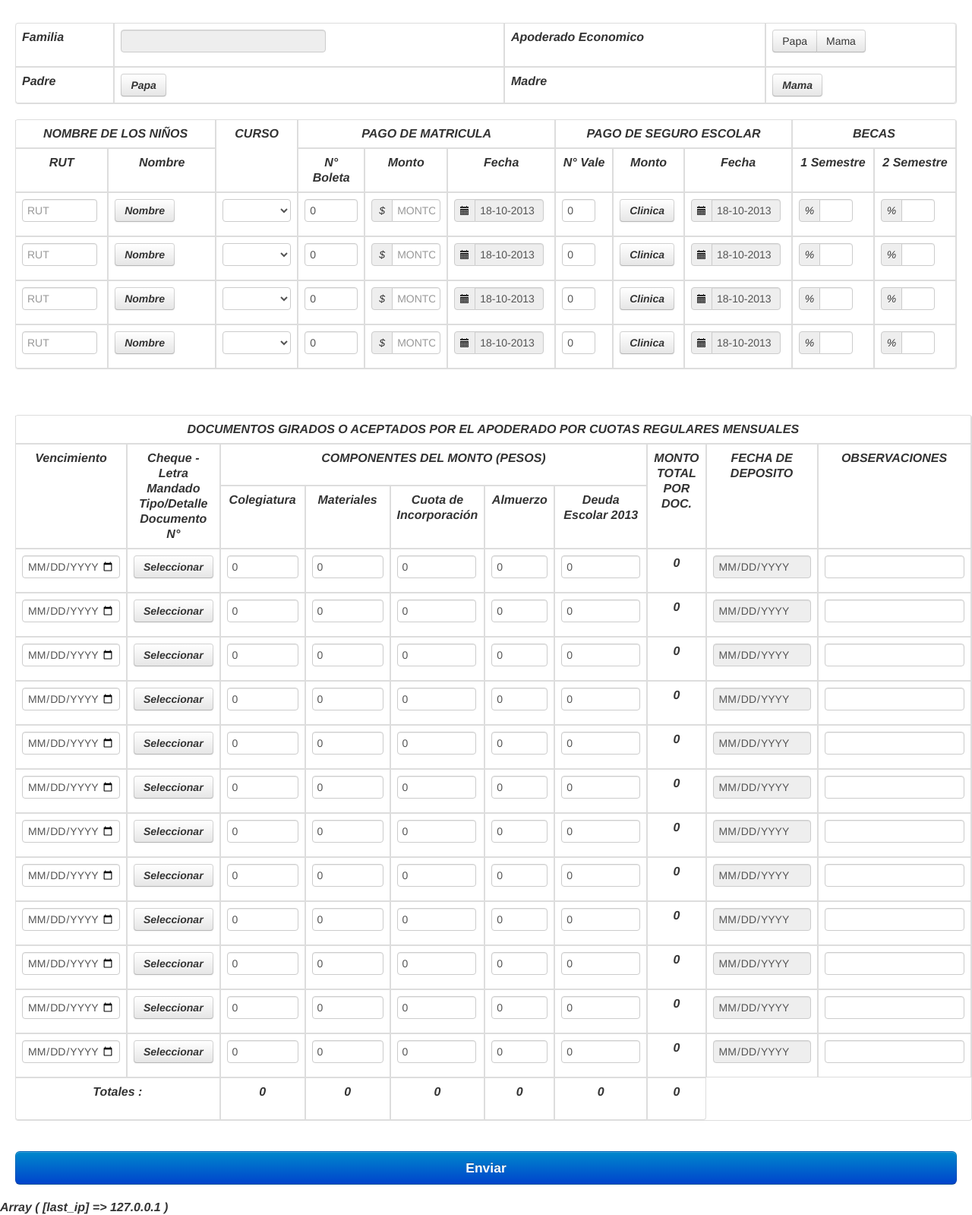
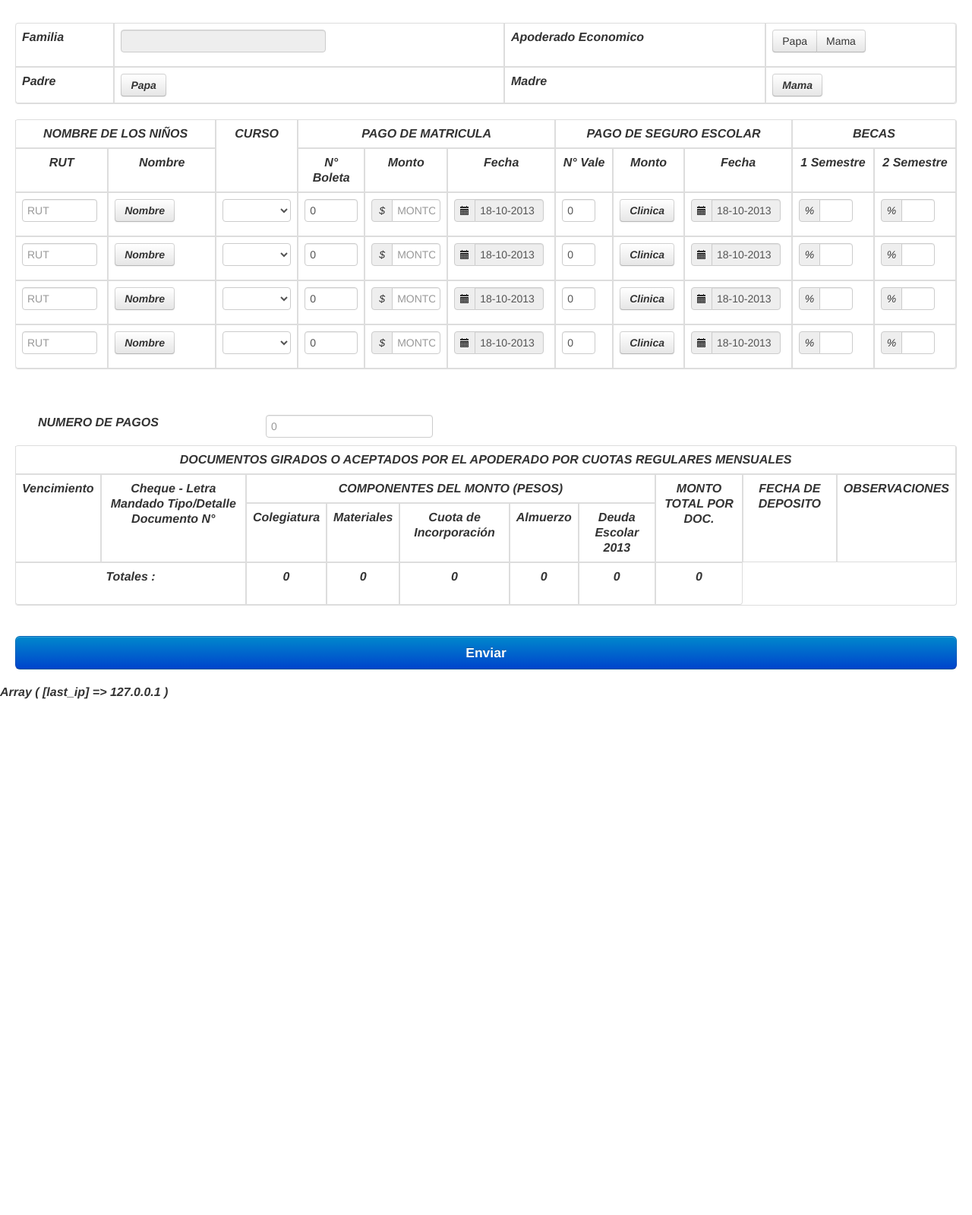
Before and after one commit to lhidalgo42/colegio2, a PHP site: page /vistas/Matriculas/index.php in a window 1280 px wide. Shown: the whole page at 76% size. After the commit the page ends 920 px from the top, so only its background shows below. Run offline with PHP 8.4, Linux system fonts and the light colour scheme; some libraries are stand-ins or nearby versions.

Commit message:
Documentos por cantidad de pagos

```diff
--- a/vistas/Matriculas/Documentos.php
+++ b/vistas/Matriculas/Documentos.php
@@ -1,4 +1,9 @@
-<table  width="100%" border="1" class="table table-bordered">
+<div class="span3"> NUMERO DE PAGOS</div>
+<div class="span4">
+	<input type="number" id="cuotas" placeholder="0">
+</div>
+
+<table  width="100%" border="1" class="table table-bordered" id="tablaDocs">
 <thead>
   <tr>
     <td colspan="12"><center><strong>DOCUMENTOS GIRADOS O ACEPTADOS POR EL APODERADO POR CUOTAS REGULARES MENSUALES</strong></center></td>
@@ -22,28 +27,8 @@
     <td><center>Deuda Escolar 2013</center></td>
   </tr>
   </thead>
-  <tbody>
-  <?php for($i=1;$i<13;$i++)
-  {
-  $b=$i-1;
-  ?>
-  <tr>
-    <td><input style="width:115px;" type="date" id="FechaBol<?php echo $i; ?>"></td>
-    <td style="width:100px;"><center><a id="modalP<?php echo $i; ?>" role="button" onClick="MostrarP(<?php echo $i; ?>)"class="btn" data-toggle="modal" tipo="" chequebanco="" chequenumero="" chequemonto="" chequefecha="" letranumero="" letramonto="" efectivomonto="">Seleccionar</a></center></td>
-    <!-- suma desde aqui-->
-    <td><input type="number" style="width:80px;" min="0"  value="0" id="<?php echo"Col".$i;?>"></td>
-    <td><input type="number" style="width:80px;" min="0" value="0" id="<?php echo"Mat".$i;?>"></td>
-    <td style="width:90px;"><input type="number" style="width:90px;" min="0" value="0" id="<?php echo"Cou".$i;?>"></td>
-    <td><input type="number" style="width:60px;" min="0" value="0" id="<?php echo"Alm".$i;?>" ></td>
-    <td style="width:90px;"><input type="number" style="width:90px;" min="0" value="0"  id="<?php echo"Deu".$i;?>"></td>
-    <!-- hasta aqui -->
-    <td style="width:80px;"><center><div id="<?php echo"Total".$i.""; ?>">0</div></center></td>
-    <td><input type="date" style="width:115px;" id="<?php echo"fechaD".$i.""?>" disabled></td>
-    <td><input type="text" style="width:170px;" id="<?php echo"obs".$i.""?>"></td>
-  </tr>
-  <?php
-  }
-  ?> </tbody>
+  <tbody id="pagoCuotas">
+  </tbody>
   <div class="clearfix"></div>
   <tfoot>
   <tr>
--- a/vistas/Matriculas/index.php
+++ b/vistas/Matriculas/index.php
@@ -10,7 +10,6 @@ $campos=array(array("inputRUT","rut"),array("inputNombre","nombre"),array("input
 <title>Matriculas</title>
 <link rel="stylesheet" href="../../css/bootstrap-combined.min.css">
 <link rel="stylesheet" href="../../css/bootstrap-formhelpers.css">
-<link rel="stylesheet" href="../../css/matricula.css">
 <script src="http://ajax.googleapis.com/ajax/libs/jquery/1.9.1/jquery.min.js"></script>
 <script src="../../js/bootstrap.min.js"></script>
 <script src="../../js/bootstrap-formhelpers-datepicker.js"></script>
@@ -192,11 +191,44 @@ function beca(I){
  function verificarRut( Objeto ) // extre el rut de la casilla y lo verifica atraves del digito verificador(ultimo digito) si el rut es valido o no devuelve true o false
 {var tmpstr = "";$('#mensaje').html("");$('#mensaje2').html("");var intlargo = Objeto.value;if (intlargo.length> 0){crut = Objeto.value;largo = crut.length;if ( largo <2 ){$('#mensaje').html("<h2>El rut ingresado no es válido</h2>");$('#mensaje2').html("<small><h4>El rut ingresado no es válido</h4><small>");Objeto.focus();return false;}for ( i=0; i <crut.length ; i++ )if ( crut.charAt(i) != ' ' && crut.charAt(i) != '.' && crut.charAt(i) != '-' ){tmpstr = tmpstr + crut.charAt(i);}rut = tmpstr;crut=tmpstr;largo = crut.length;if ( largo> 2 )rut = crut.substring(0, largo - 1);		else rut = crut.charAt(0);dv = crut.charAt(largo-1);if ( rut == null || dv == null )return 0;var dvr = '0';suma = 0;mul  = 2;for (i= rut.length-1 ; i>= 0; i--){suma = suma + rut.charAt(i) * mul;if (mul == 7)mul = 2;else mul++;}res = suma % 11;if (res==1)dvr = 'k';else if (res==0)dvr = '0';else{dvi = 11-res;dvr = dvi + "";}if ( dvr != dv.toLowerCase() ){$('#mensaje').html("<h2>El rut ingresado no es válido</h2>");$('#mensaje2').html("<small><h4>El rut ingresado no es válido</h4></small>");Objeto.focus();return false;}return true;}}
 
-function sumar(I) //variable que suma la totalidad de las columnas del documento
-{ var A= parseFloat($("#Col"+I).val())+parseFloat($("#Mat"+I).val())+parseFloat($("#Cou"+I).val())+parseFloat($("#Alm"+I).val())+parseFloat($("#Deu"+I).val());$("#Total"+I).html("<strong>"+A+"</strong>");}function total(I){if(I == "Tot"){var A = parseFloat($("#ColT").children().html())+parseFloat($("#MatT").children().html())+parseFloat($("#CouT").children().html())+parseFloat($("#AlmT").children().html())+parseFloat($("#DeuT").children().html());$("#TotalT").html("<strong>"+A+"</strong>");}else{var A = + <?php for($i=1;$i<12;$i++){ ?> parseFloat($("#"+I+"<?php echo $i; ?>").val())+<?php }?>parseFloat($("#"+I+"12").val());$("#"+I+"T").html("<strong>"+A+"</strong>");}}
+function sumar(){//variable que suma la totalidad de las columnas del documento
+	var cuotas = +$('#cuotas').val();
+    var col = 0;
+    var mat = 0;
+    var cou = 0;
+    var alm = 0;
+    var deu = 0;
+    var totalC1 = 0;
+    var totalC2 = 0;
+    var totalCol = 0;
+    var	totalReal= 0;
+    for(var i=1; i< cuotas +1; i++){
+    	total1 = 0;
+    	total2 = 0;
+	   	col = +$('#Col'+i).val() + col;
+	   	mat = +$('#Mat'+i).val() + mat;
+	   	cou = +$('#Cou'+i).val() + cou;
+	   	alm = +$('#Alm'+i).val() + alm;
+	   	deu = +$('#Deu'+i).val() + deu;
+	   	totalC1 = +$('#Col'+i).val() + +$('#Mat'+i).val() + +$('#Cou'+i).val();
+	   	totalC2 = +$('#Alm'+i).val() + +$('#Deu'+i).val();
+	   	totalCol = totalC1 + totalC2;
+	   	totalReal = totalCol + totalReal
+	   	$('#Total'+i).html(totalCol);
 
-function bodyfuntion()//funcion que se ejecuta constantemente en la pagina <body onload"....">
-{<?php for($i=1;$i<13;$i++){?>sumar(<?php echo $i; ?>);<?php }?>total("Col");total("Mat");total("Cou");total("Deu");total("Alm");total("Tot");$("#familia").val(""+$("#modalPAPA").attr("apellido1")+" "+$("#modalMAMA").attr("apellido1")+"");}
+	}
+    $('#ColT').html(col);
+    $('#MatT').html(mat);
+    $('#CouT').html(cou);
+    $('#AlmT').html(alm);
+    $('#DeuT').html(deu);
+    $('#TotalT').html(totalReal);
+
+}
+
+function bodyfuntion(){//funcion que se ejecuta constantemente en la pagina <body onload"....">
+sumar();
+$("#familia").val(""+$("#modalPAPA").attr("apellido1")+" "+$("#modalMAMA").attr("apellido1")+"");}
 
 function MostrarC(I){
 var tipo =$("#modalC"+I).attr("tipo")
@@ -293,6 +325,15 @@ $("#tipoC").html("<center><h4>Ingrese Nombre</h4><br><input id='NombreC' placeho
 }
 }
 
+$('#cuotas').keyup(function(){
+  		var cuotas = +$('#cuotas').val();
+		$('#pagoCuotas').html("");
+		for(var i=1;i<cuotas+1;i++){
+			$('#pagoCuotas').append('<tr><td><input style="width:115px;" type="date" id="FechaBol'+i+'; ?>"></td><td style="width:100px;"><center><a id="modalP'+i+'; ?>" role="button" onClick="MostrarP('+i+'; ?>)"class="btn" data-toggle="modal" tipo="" chequebanco="" chequenumero="" chequemonto="" chequefecha="" letranumero="" letramonto="" efectivomonto="">Seleccionar</a></center></td><!-- suma desde aqui--><td><input type="number" style="width:80px;" min="0"  value="0" id="Col'+i+'"></td><td><input type="number" style="width:80px;" min="0" value="0" id="Mat'+i+'"></td><td style="width:90px;"><input type="number" style="width:90px;" min="0" value="0" id="Cou'+i+'"></td><td><input type="number" style="width:60px;" min="0" value="0" id="Alm'+i+'" ></td><td style="width:90px;"><input type="number" style="width:90px;" min="0" value="0"  id="Deu'+i+'"></td><!-- hasta aqui --><td style="width:80px;"><center><div id="Total'+i+'">0</div></center></td><td><input type="date" style="width:115px;" id="fechaD'+i+'" disabled></td><td><input type="text" style="width:170px;" id="obs'+i+'"></td></tr>');
+		}
+	})
+
+
 </script>
 <?php include("modal.php"); ?>
 <div id="ayuda"><?php print_r($_SESSION); ?></div>
```
Also changed, not shown: js/matriculas.js (added, +8 -0 lines).
